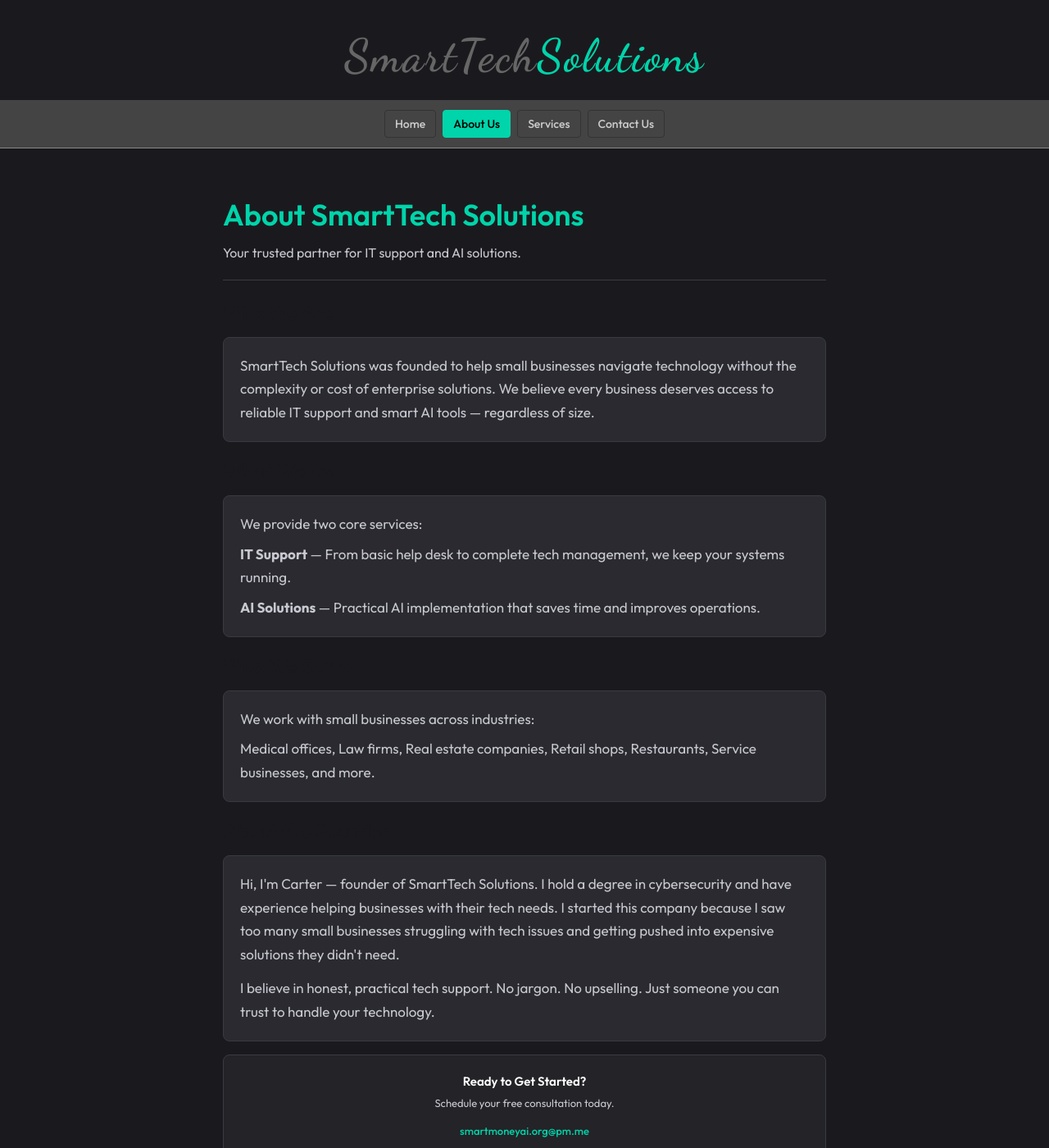
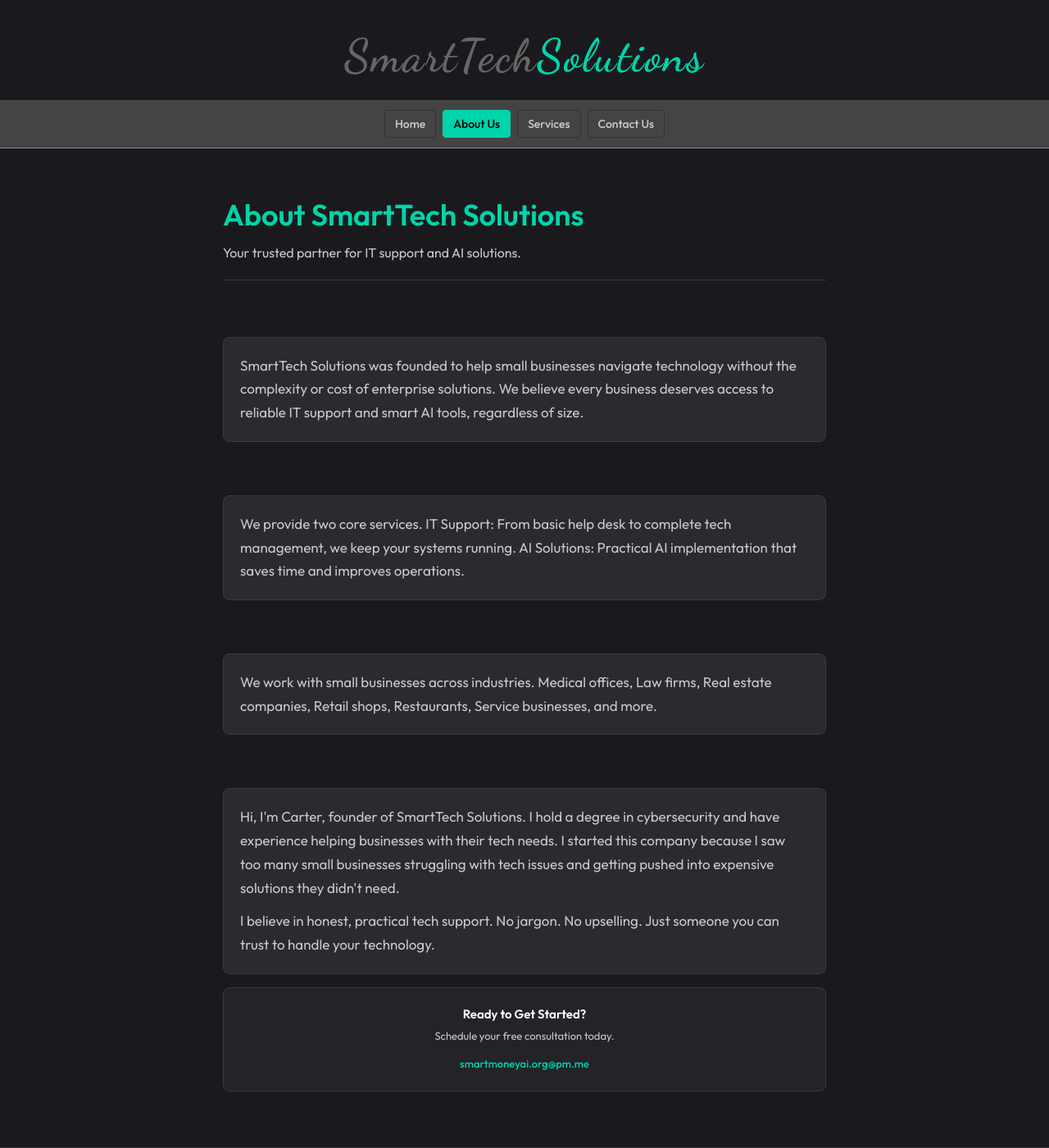
Before and after one commit to ThePaulBunyan/smartmoneyai, a Jekyll site: the page built from about.md, in a window 1280 px wide and 1400 px high. Shown: the whole window at 82% size. Built offline with Jekyll 4.4.1, drawn with Linux system fonts in a browser that asks for light colours.

Commit message:
Remove dashes, more natural flow

```diff
--- a/about.md
+++ b/about.md
@@ -12,7 +12,7 @@ title: About Us
   <h2>Who We Are</h2>
 
   <div class="info-box">
-    <p>SmartTech Solutions was founded to help small businesses navigate technology without the complexity or cost of enterprise solutions. We believe every business deserves access to reliable IT support and smart AI tools — regardless of size.</p>
+    <p>SmartTech Solutions was founded to help small businesses navigate technology without the complexity or cost of enterprise solutions. We believe every business deserves access to reliable IT support and smart AI tools, regardless of size.</p>
   </div>
 </div>
 
@@ -20,9 +20,7 @@ title: About Us
   <h2>What We Do</h2>
 
   <div class="info-box">
-    <p>We provide two core services:</p>
-    <p style="margin-top: 0.5rem;"><strong>IT Support</strong> — From basic help desk to complete tech management, we keep your systems running.</p>
-    <p style="margin-top: 0.5rem;"><strong>AI Solutions</strong> — Practical AI implementation that saves time and improves operations.</p>
+    <p>We provide two core services. IT Support: From basic help desk to complete tech management, we keep your systems running. AI Solutions: Practical AI implementation that saves time and improves operations.</p>
   </div>
 </div>
 
@@ -30,8 +28,7 @@ title: About Us
   <h2>Who We Serve</h2>
 
   <div class="info-box">
-    <p>We work with small businesses across industries:</p>
-    <p style="margin-top: 0.5rem;">Medical offices, Law firms, Real estate companies, Retail shops, Restaurants, Service businesses, and more.</p>
+    <p>We work with small businesses across industries. Medical offices, Law firms, Real estate companies, Retail shops, Restaurants, Service businesses, and more.</p>
   </div>
 </div>
 
@@ -39,7 +36,7 @@ title: About Us
   <h2>About the Founder</h2>
 
   <div class="info-box">
-    <p>Hi, I'm Carter — founder of SmartTech Solutions. I hold a degree in cybersecurity and have experience helping businesses with their tech needs. I started this company because I saw too many small businesses struggling with tech issues and getting pushed into expensive solutions they didn't need.</p>
+    <p>Hi, I'm Carter, founder of SmartTech Solutions. I hold a degree in cybersecurity and have experience helping businesses with their tech needs. I started this company because I saw too many small businesses struggling with tech issues and getting pushed into expensive solutions they didn't need.</p>
     <p style="margin-top: 0.75rem;">I believe in honest, practical tech support. No jargon. No upselling. Just someone you can trust to handle your technology.</p>
   </div>
 </div>
```
Also changed, not shown: index.md (+1 -1 lines).
